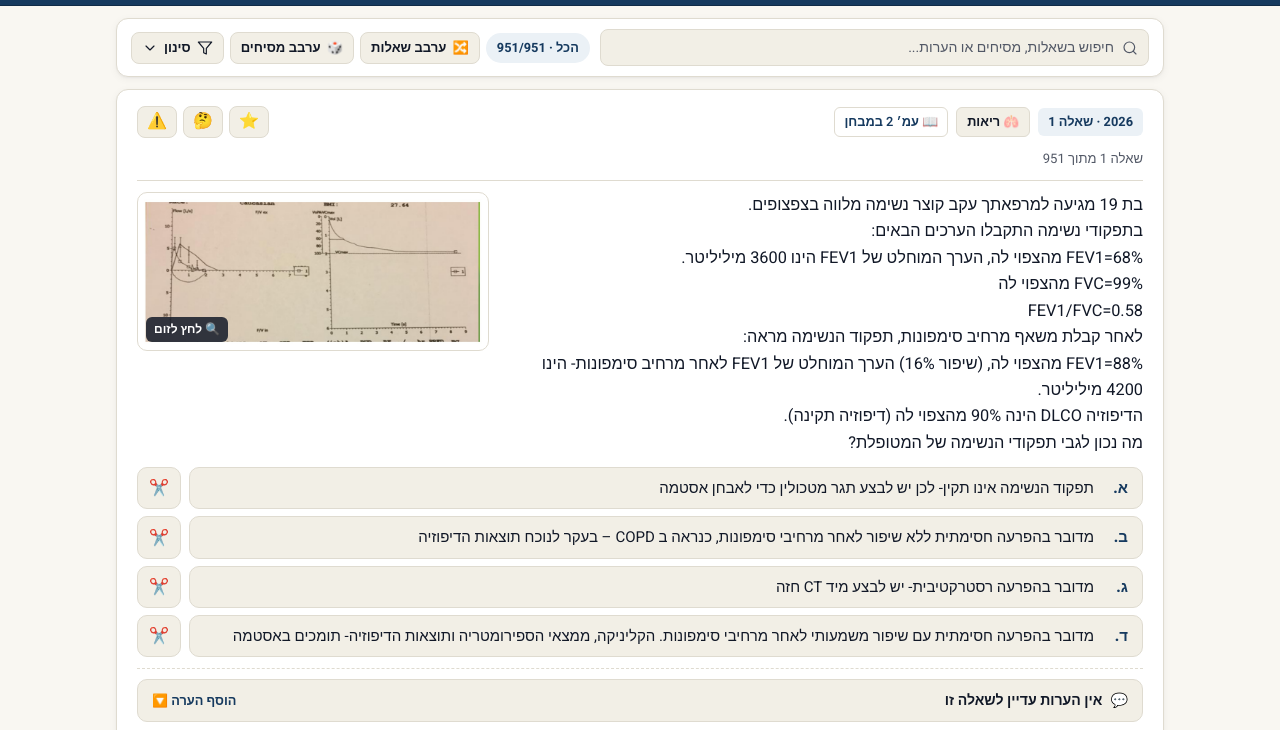
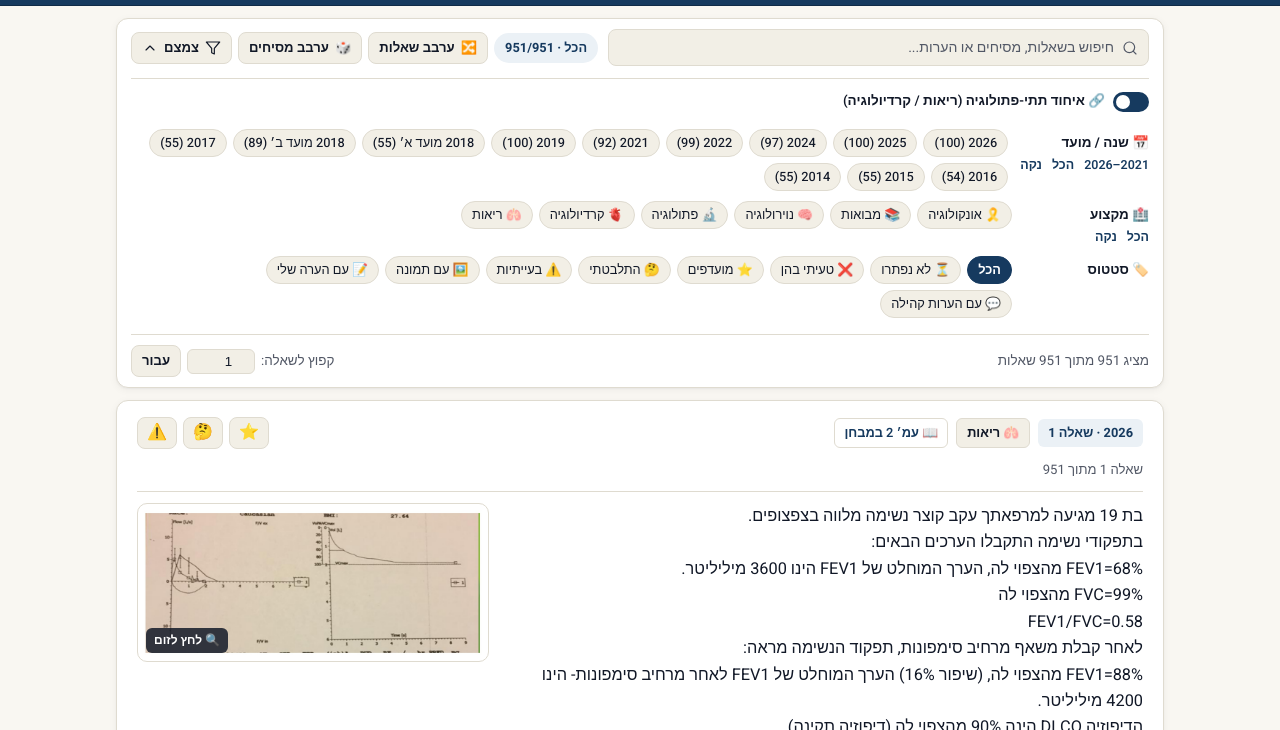
Before and after one commit to TP4441/MIKBATZ1_BLAT, a plain HTML site: page index.html in a window 1280 px wide. Shown: the part 49-779 px from the top of the page. Drawn offline with Linux system fonts and the light colour scheme; no server answers.

Commit message:
Open filter bar by default

```diff
--- a/index.html
+++ b/index.html
@@ -149,11 +149,11 @@
             <span>ערבב מסיחים</span>
           </button>
 
-          <button type="button" class="btn-secondary btn-sm filter-expand-btn" id="btnToggleFilters" aria-expanded="false" aria-controls="filterBody">
+          <button type="button" class="btn-secondary btn-sm filter-expand-btn" id="btnToggleFilters" aria-expanded="true" aria-controls="filterBody">
             <svg class="ui-ico" viewBox="0 0 24 24" fill="none" stroke="currentColor" stroke-width="1.75" stroke-linecap="round" stroke-linejoin="round" aria-hidden="true">
               <polygon points="22 3 2 3 10 12.46 10 19 14 21 14 12.46 22 3" />
             </svg>
-            <span id="filterToggleLabel">סינון</span>
+            <span id="filterToggleLabel">צמצם</span>
             <span class="filter-active-dot hidden" id="filterActiveDot" aria-hidden="true"></span>
             <svg class="ui-ico chevron-ico" viewBox="0 0 24 24" fill="none" stroke="currentColor" stroke-width="1.75" stroke-linecap="round" stroke-linejoin="round" aria-hidden="true">
               <polyline points="6 9 12 15 18 9" />
@@ -162,7 +162,7 @@
         </div>
       </div>
 
-      <div class="filter-body hidden" id="filterBody">
+      <div class="filter-body" id="filterBody">
         <div class="filter-controls-strip">
           <label class="toggle-switch" title="אחד את פתולוגיית ריאות ופתולוגיית קרדיולוגיה לתוך ריאות וקרדיולוגיה">
             <input type="checkbox" id="mergePathologyToggle" checked />
```
